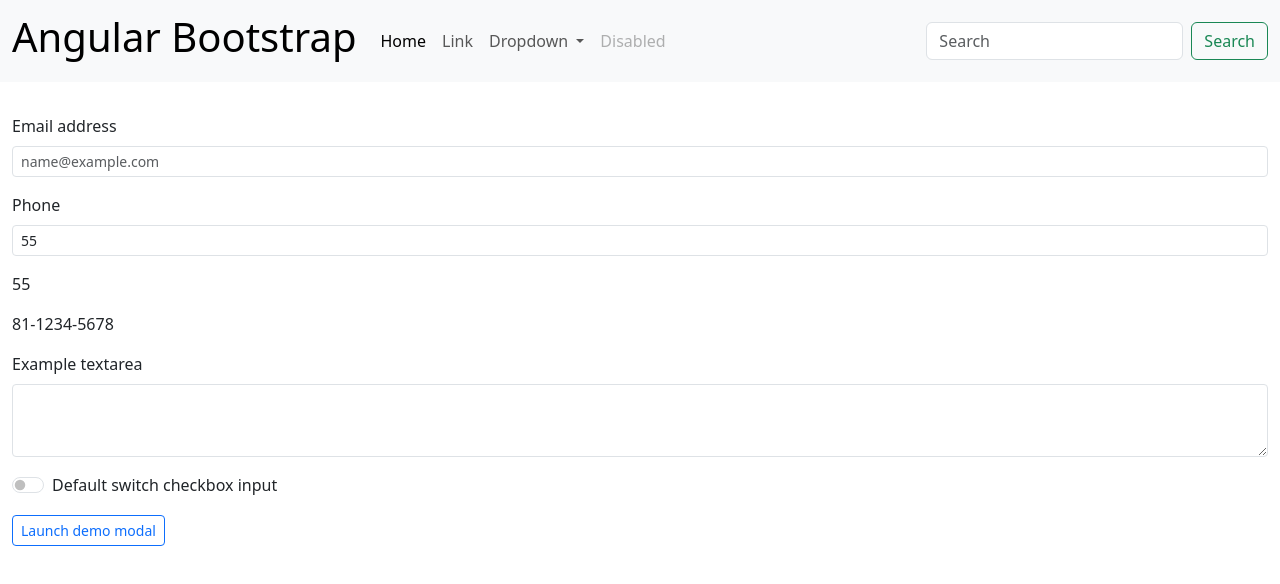
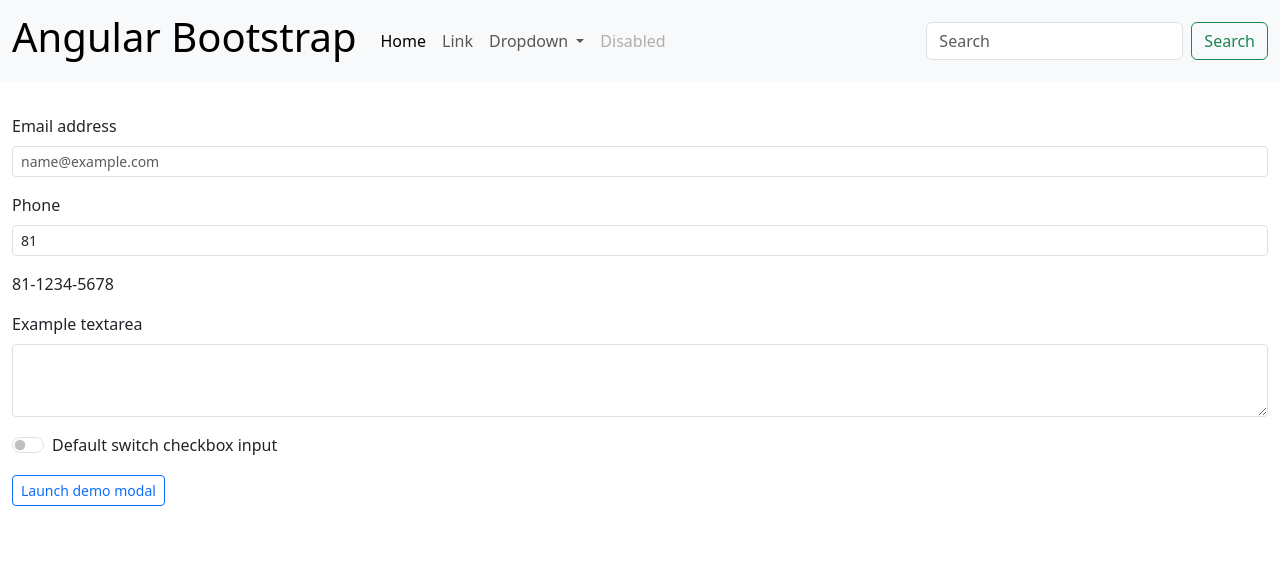
Before and after one commit to BrahamGallardo/central-landing-suite, an Angular app: page / in a window 1280 px wide. Shown: the top 584 px of the page. Built offline with nearby package versions, Linux system fonts and the light colour scheme.

Commit message:
Directive

```diff
--- a/src/app/app.component.html
+++ b/src/app/app.component.html
@@ -53,18 +53,12 @@
     <div class="row my-3">
       <div class="col">
         <label for="exampleFormControlInput1" class="form-label">Phone</label>
-        <input id="phone" type="tel" class="form-control form-control-sm" formControlName="phone" phoneMask
-          [(phoneNumber)]="formGroup.get('phone').value" (phoneNumberChange)="onPhoneNumberChange($event)"
-          placeholder="123-456-7890">
+        <input id="phone" type="text" class="form-control form-control-sm" formControlName="phoneControl" phoneMask
+          [(phoneNumber)]="formGroup.get('phoneControl').value" (phoneNumberChange)="onPhoneNumberChange($event)"
+          placeholder="123-456-7890" autocomplete="off">
       </div>
     </div>
   </form>
-
-  <div class="row my-3">
-    <div class="col">
-      {{formGroup.get('phone').value}}
-    </div>
-  </div>
 
   <div class="row my-3">
     <div class="col">
--- a/src/app/app.component.ts
+++ b/src/app/app.component.ts
@@ -18,18 +18,14 @@
   templateUrl: './app.component.html',
   styleUrl: './app.component.scss'
 })
-export class AppComponent implements AfterViewInit{
+export class AppComponent {
 
   title = 'central-landing-suite';
   private modalService: NgbModal = inject(NgbModal);
   private cdr: ChangeDetectorRef = inject(ChangeDetectorRef);
 
-  ngAfterViewInit(): void {
-    this.cdr.detectChanges();
-  }
-
   public formGroup: FormGroup = new FormGroup({
-    phone: new FormControl('55')
+    phoneControl: new FormControl('81')
   });
 
   public phonePipe: string = "8112345678";
@@ -39,6 +35,6 @@
   }
 
   onPhoneNumberChange(val: string) {
-    console.log('>', val);
+    this.formGroup.get("phoneControl").setValue(val);
   }
 }
--- a/src/app/shared/directive/phone-mask.directive.ts
+++ b/src/app/shared/directive/phone-mask.directive.ts
@@ -69,7 +69,7 @@
     for (let i = 0; i < value.length; ++i) {
       ret += value.charAt(i);
       if (
-        (ret.length == 3 && origLength > 3) ||
+        (ret.length == 2 && origLength > 2) ||
         (ret.length == 7 && origLength > 7)
       ) {
         ret += '-';
```
